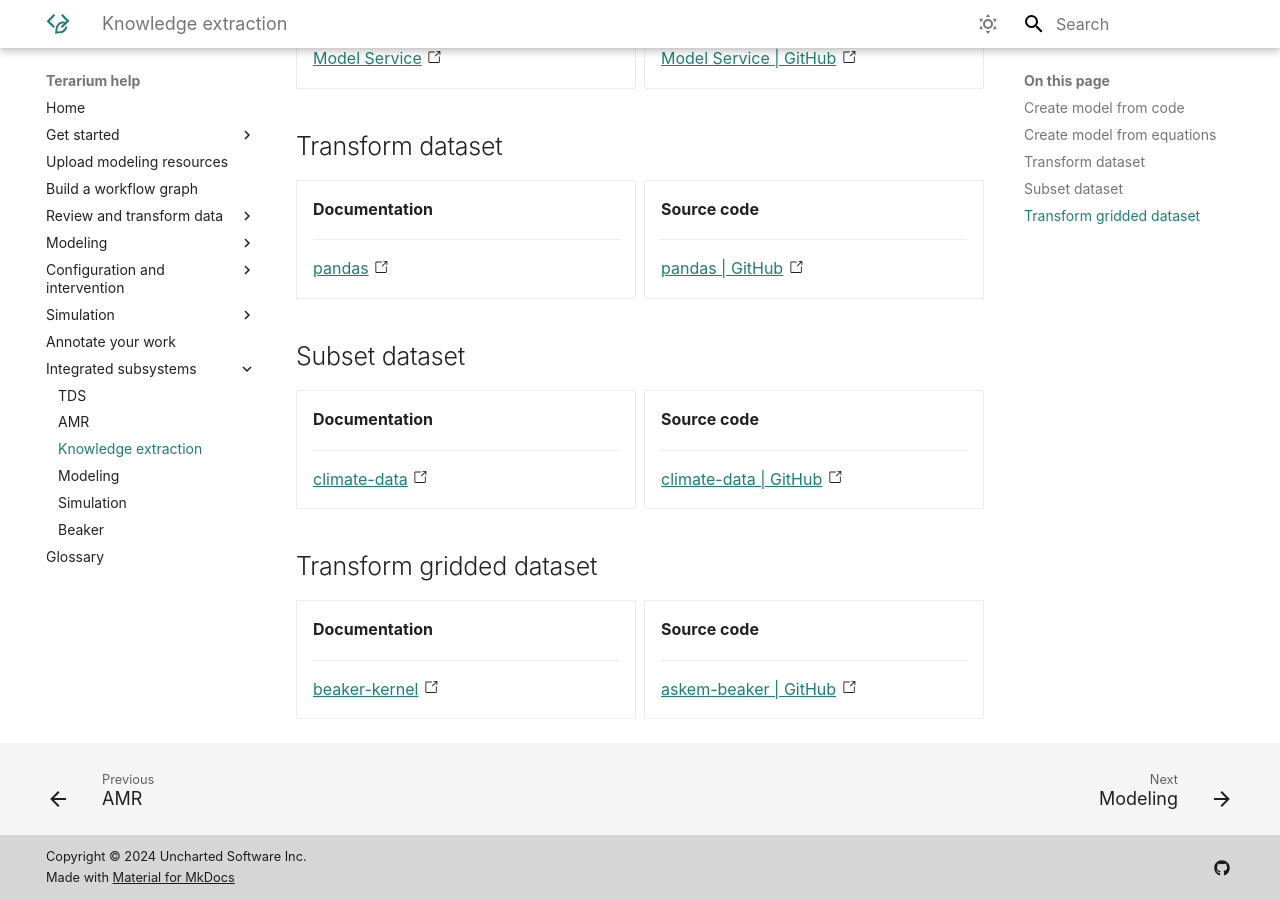
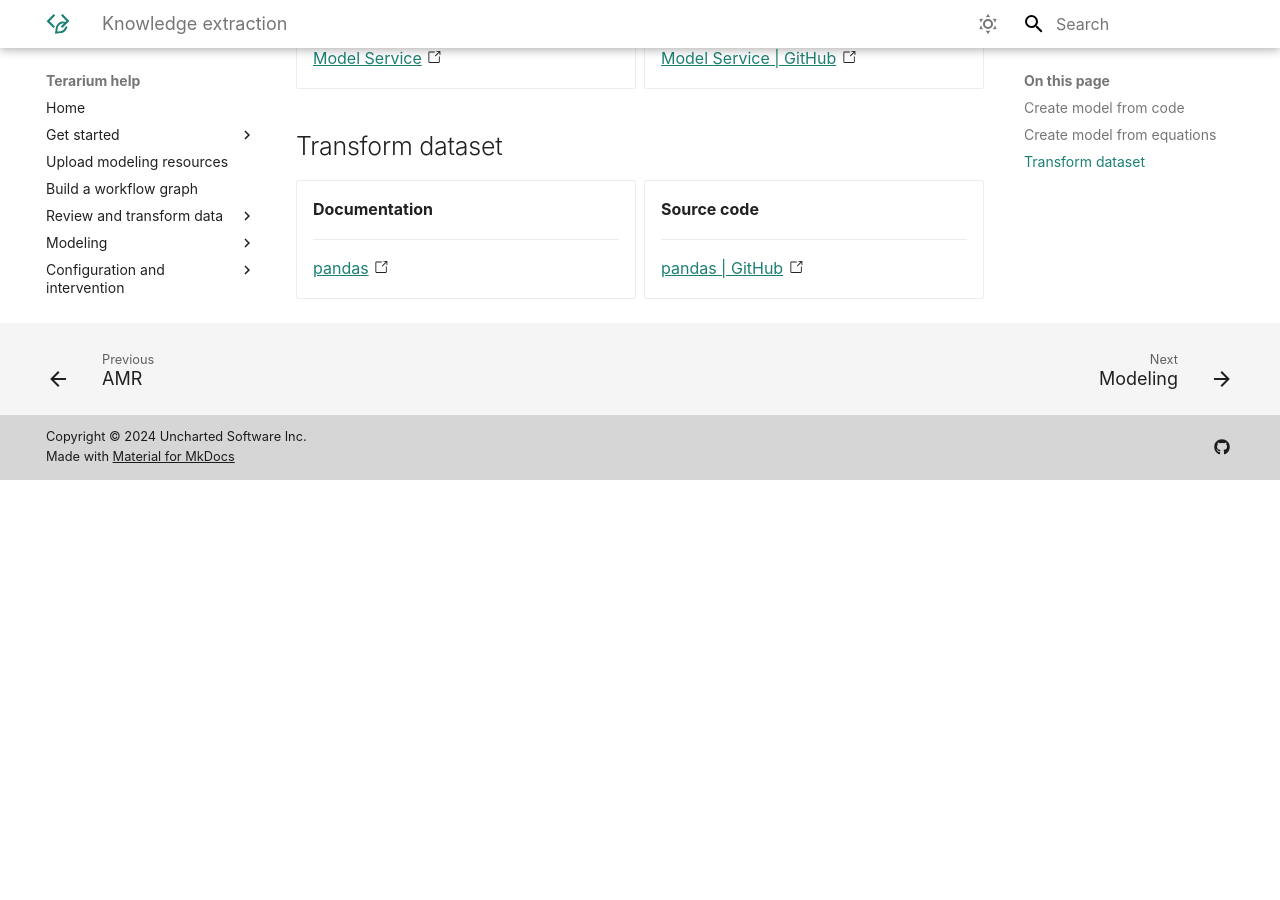
Before and after one commit to DARPA-ASKEM/terarium-docs, an MkDocs documentation site: the page built from docs/subsystems/knowledge-extraction.md, in a window 1280 px wide and 900 px high, scrolled down 604 px. Built offline with MkDocs 1.6.1 and Material for MkDocs 9.7.7, drawn with Linux system fonts in a browser that asks for light colours; after the commit the page ends 1084 px from its top, so only the background shows below that.

Commit message:
Remove references to unsupported operators

```diff
--- a/docs/subsystems/knowledge-extraction.md
+++ b/docs/subsystems/knowledge-extraction.md
@@ -58,37 +58,3 @@ Model Service provides REST-API wrappers for creating, manipulating, and transfo
 
     [pandas | GitHub](https://github.com/pandas-dev/pandas) :octicons-link-external-24:{ alt="External link" title="External link" }
 </div>
-
-## Subset dataset
-
-<div class="grid cards" markdown>
-
--   __Documentation__
-
-    ---
-
-    [climate-data](https://github.com/DARPA-ASKEM/climate-data/blob/main/api/processing/filters.py#L48) :octicons-link-external-24:{ alt="External link" title="External link" }
-
--   __Source code__
-
-    ---
-
-    [climate-data | GitHub](https://github.com/DARPA-ASKEM/climate-data/tree/main) :octicons-link-external-24:{ alt="External link" title="External link" }
-</div>
-
-## Transform gridded dataset
-
-<div class="grid cards" markdown>
-
--   __Documentation__
-
-    ---
-
-    [beaker-kernel](https://darpa-askem.github.io/askem-beaker/contexts_climate_data_utility.html) :octicons-link-external-24:{ alt="External link" title="External link" }
-
--   __Source code__
-
-    ---
-
-    [askem-beaker | GitHub](https://github.com/DARPA-ASKEM/askem-beaker/tree/main) :octicons-link-external-24:{ alt="External link" title="External link" }
-</div>
```
